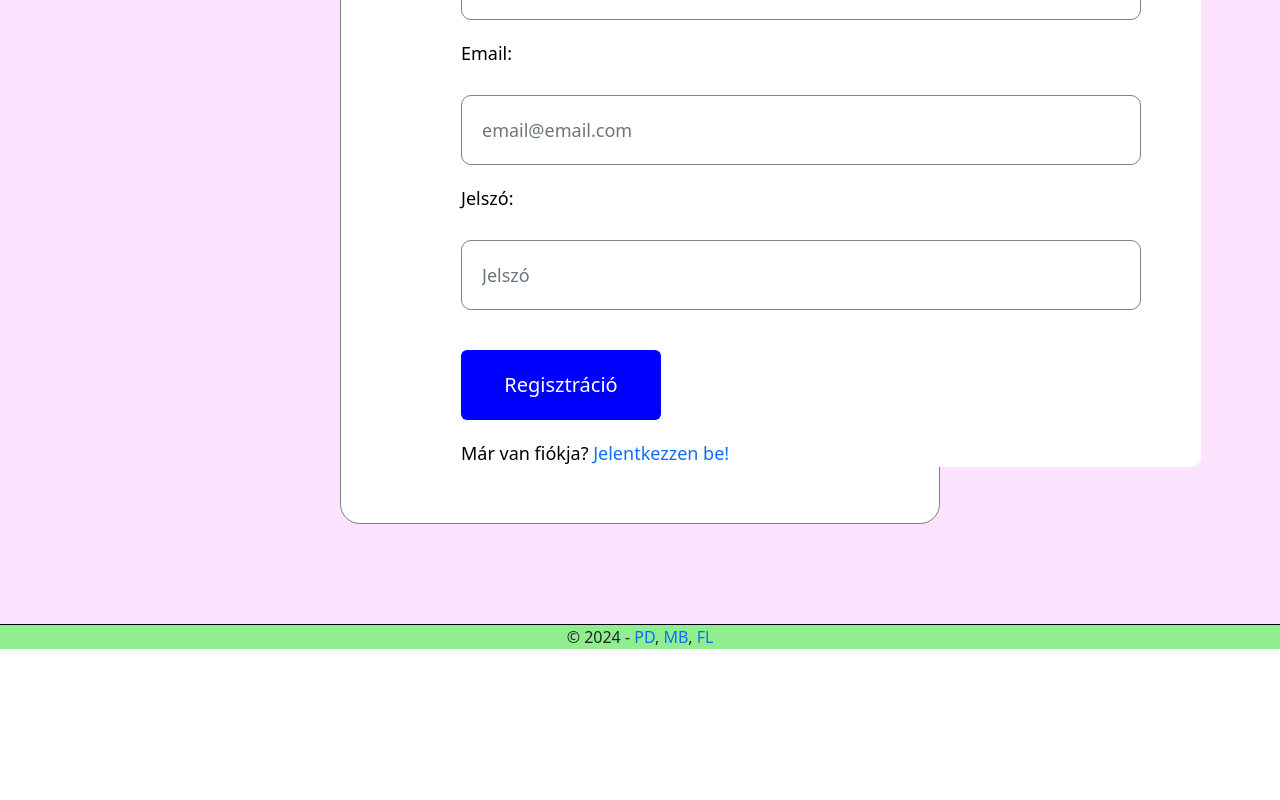
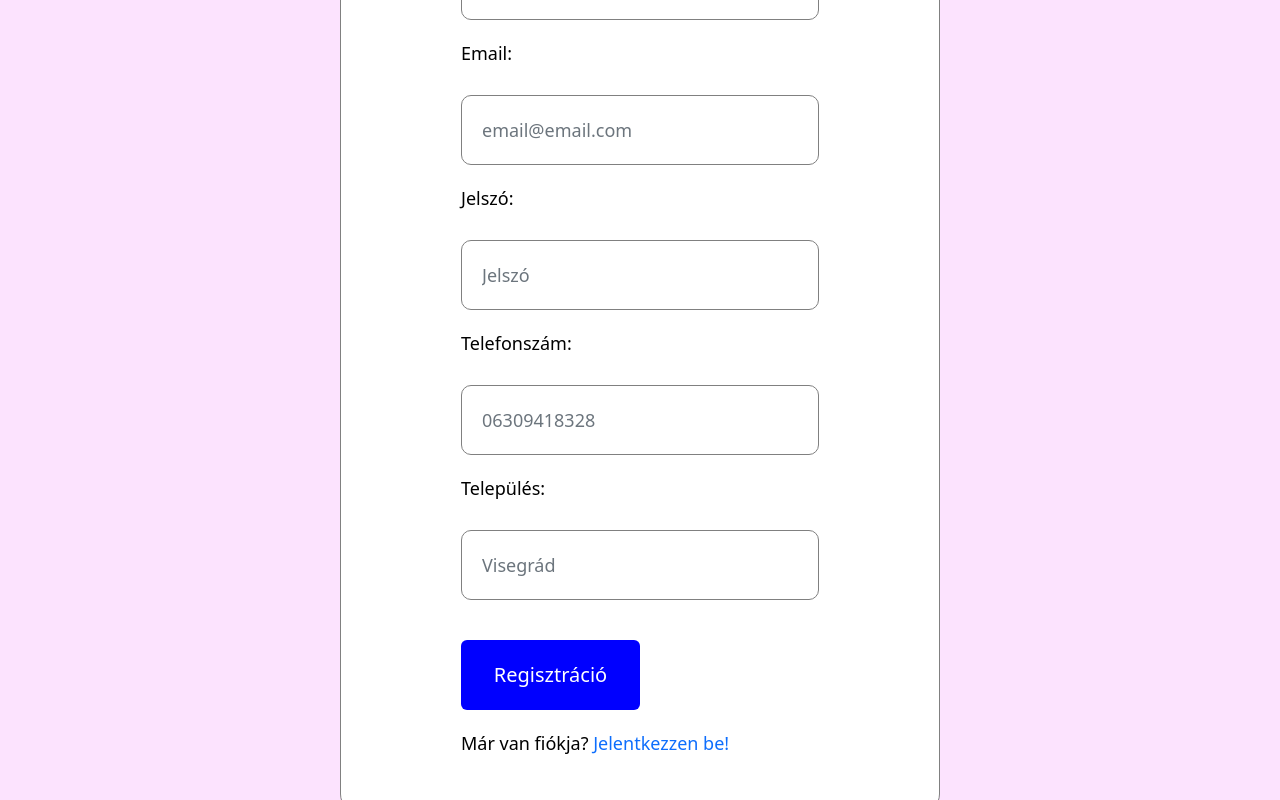
Before and after one commit to farkaslevente/14AA-D-BazarBunker, a React (Create React App) app in the folder frontend_new/: page /regisztracio in a window 1280 px wide. Shown: the part 560-1360 px from the top of the page. Before the commit the page ends 1225 px from the top, so only its background shows below. Built offline with nearby package versions, Linux system fonts and the light colour scheme.

Commit message:
Markó: question: telefonszám on registrationPage Kiegészített registrationPage

```diff
--- a/frontend_new/src/Pages/CSS/NewAdPage.css
+++ b/frontend_new/src/Pages/CSS/NewAdPage.css
@@ -20,7 +20,7 @@
     width: 70%;
 }
 
-form {
+.newadform {
     width: 800px;
 }
 
--- a/frontend_new/src/Pages/NewAdPage.jsx
+++ b/frontend_new/src/Pages/NewAdPage.jsx
@@ -98,7 +98,7 @@ export const NewAdPage = () => {
                 <h1>Új hirdetés</h1>
             </div>
             <div className="newadpage-content">
-                <form onSubmit={handleSubmit}>
+                <form className='newadform' onSubmit={handleSubmit}>
                     <div className="data1">
                         <label htmlFor="title">Hirdetés megnevezése:</label>
                         <input type="text" name='title' placeholder='pl: Asztal' required />
--- a/frontend_new/src/Pages/RegisterPage.jsx
+++ b/frontend_new/src/Pages/RegisterPage.jsx
@@ -10,10 +10,13 @@ export const RegisterPage = () => {
     const [email, setEmail] = useState('');
     const [password, setPassword] = useState('');
 
+    const [phone, setPhone] = useState('');
+    const [settlement, setSettlement] = useState('');
+
     const handleSubmit = async (e) => {
         e.preventDefault();
         try {
-            const resp = await userservice.registerUser({ name: name, email: email, password: password });
+            const resp = await userservice.registerUser({ name: name, email: email, password: password, telefonszam: phone, location: settlement, role: 0 });
             console.log(resp.data);
             if (resp.message = 'Successful registration') {
                 navigate('/bejelentkezes');
@@ -38,15 +41,22 @@ export const RegisterPage = () => {
                         <div className="register-fields">
                             <label htmlFor='name' className='form-label'>Felhasználónév:</label>
                             <input type='text' required className='form-input' id='name' placeholder='Felhasználónév'
-                                value={name} onChange={(e) => setName(e.target.value)} />
-
+                                value={name} onChange={(e) => setName(e.target.value)} autoComplete='off'/>
                             <label htmlFor='email' className='form-label'>Email:</label>
                             <input type='email' required className='form-input' id='email' placeholder='email@email.com'
-                                value={email} onChange={(e) => setEmail(e.target.value)} />
-
+                                value={email} onChange={(e) => setEmail(e.target.value)} autoComplete='off'/>
                             <label htmlFor='password' className='form-label'>Jelszó:</label>
                             <input type='password' required className='form-input' id='password' placeholder='Jelszó'
-                                value={password} onChange={(e) => setPassword(e.target.value)} />
+                                value={password} onChange={(e) => setPassword(e.target.value)} autoComplete='off' />
+                            <label htmlFor='phone' className='form-label'>Telefonszám:</label>
+                            <input type='tel' required className='form-input' id='phone' placeholder='06309418328'
+                                value={phone} onChange={(e) => setPhone(e.target.value)} autoComplete='off'/>
+                            {/* <label htmlFor='email' className='form-label'>Vármegye:</label>
+                                <input type='email' required className='form-input' id='email' placeholder='email@email.com'
+                                    value={email} onChange={(e) => setEmail(e.target.value)} autoComplete='off'/> */}
+                            <label htmlFor='settlement' className='form-label'>Település:</label>
+                            <input type='settlement' required className='form-input' id='settlement' placeholder='Visegrád'
+                                value={settlement} onChange={(e) => setSettlement(e.target.value)} autoComplete='off'/>
                         </div>
                         <div className="">
                             <button type='submit' className='btn rounded'>Regisztráció</button>
```
